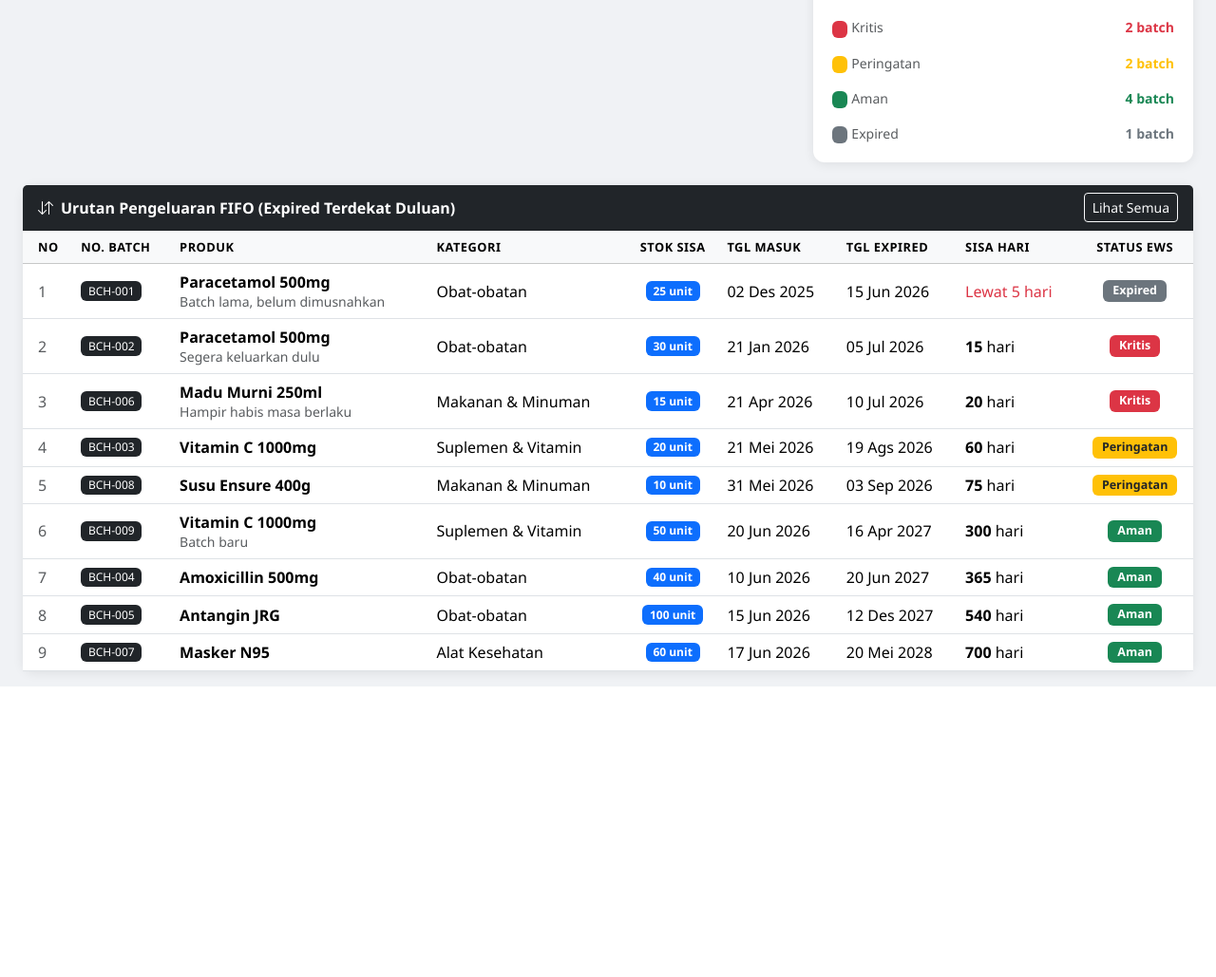
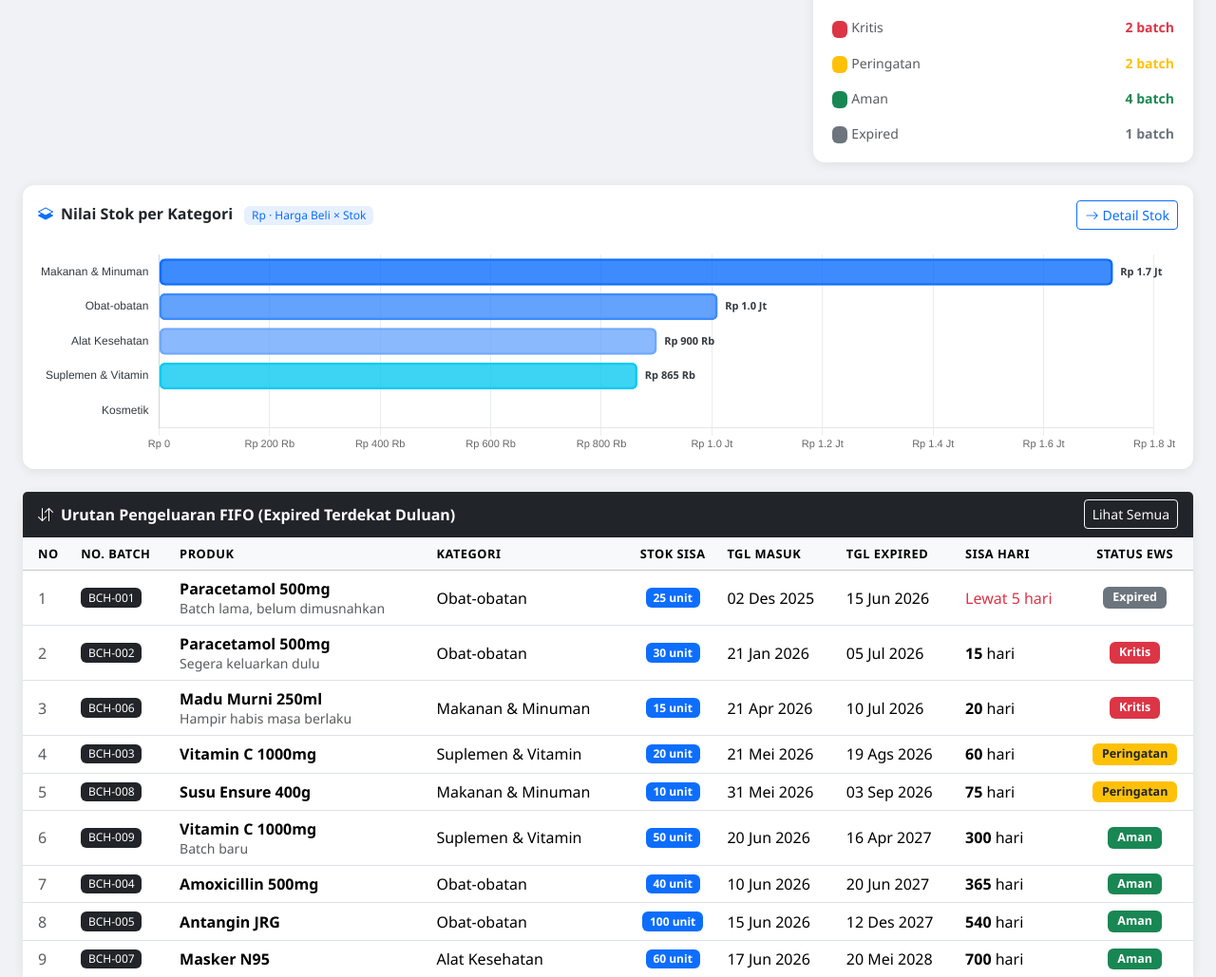
Before and after one commit to Favyrahma/inventaris-fifo, a PHP site: page /indeks.php in a window 1280 px wide. Shown: the part 715-1744 px from the top of the page at 95% size. Before the commit the page ends 1438 px from the top, so only its background shows below. Run offline with PHP 8.4, Linux system fonts and the light colour scheme; a user stored in the database is signed in; data comes from the database, SQL or seed files in the repository.

Commit message:
update indeks

```diff
--- a/indeks.php
+++ b/indeks.php
@@ -1,4 +1,4 @@
-  <?php
+<?php
   include 'koneksi.php';
   cek_login();
   $tgl = date('Y-m-d');
@@ -38,6 +38,25 @@
           JOIN transaksi tr ON dt.transaksi_id = tr.id
           WHERE DATE(tr.created_at) = '$d'"));
       $grafik_data[] = $q['t'];
+  }
+
+  // ── Grafik nilai stok per kategori ────────────────────────────────────────
+  $q_nilai_kat = mysqli_query($koneksi,
+      "SELECT k.nama_kategori,
+              COALESCE(SUM(p.stok * p.harga_beli), 0) AS nilai_stok,
+              COUNT(p.id) AS jumlah_batch
+       FROM kategori k
+       LEFT JOIN produk p ON p.kategori_id = k.id AND p.stok > 0
+       GROUP BY k.id, k.nama_kategori
+       ORDER BY nilai_stok DESC");
+
+  $kat_labels  = [];
+  $kat_nilai   = [];
+  $kat_batch   = [];
+  while ($row = mysqli_fetch_assoc($q_nilai_kat)) {
+      $kat_labels[] = "'" . addslashes($row['nama_kategori']) . "'";
+      $kat_nilai[]  = (float)$row['nilai_stok'];
+      $kat_batch[]  = (int)$row['jumlah_batch'];
   }
 
   // ── Tabel FIFO ────────────────────────────────────────────────────────────
@@ -293,6 +312,26 @@
       </div>
     </div>
 
+    <!-- ── Grafik Nilai Stok per Kategori ── -->
+    <div class="row g-3 mb-4">
+      <div class="col-12">
+        <div class="card chart-card p-3">
+          <div class="d-flex justify-content-between align-items-center mb-3">
+            <h6 class="fw-semibold mb-0">
+              <i class="bi bi-layers-half me-2 text-primary"></i>Nilai Stok per Kategori
+              <span class="badge bg-primary bg-opacity-10 text-primary fw-normal ms-2" style="font-size:.75rem">Rp · Harga Beli × Stok</span>
+            </h6>
+            <a href="laporan_stok.php" class="btn btn-outline-primary btn-sm">
+              <i class="bi bi-arrow-right me-1"></i>Detail Stok
+            </a>
+          </div>
+          <div style="position:relative; height:<?= max(160, count($kat_nilai) * 44) ?>px;">
+            <canvas id="chartNilaiKat"></canvas>
+          </div>
+        </div>
+      </div>
+    </div>
+
     <!-- Tabel FIFO -->
     <div class="card chart-card">
       <div class="card-header bg-dark text-white d-flex justify-content-between align-items-center py-2 px-3">
@@ -445,5 +484,103 @@
       }
   });
   </script>
-  </body>
+
+  <script>
+  // ── Horizontal Bar: Nilai Stok per Kategori ──────────────────────────────
+  (function () {
+    const katLabels = [<?= implode(',', $kat_labels) ?>];
+    const katNilai  = [<?= implode(',', $kat_nilai) ?>];
+    const katBatch  = [<?= implode(',', $kat_batch) ?>];
+
+    // Warna gradasi biru-ungu per bar
+    const palette = [
+      '#0d6efd','#3d8bfd','#6ea8fe','#0dcaf0','#6f42c1',
+      '#9163de','#198754','#20c997','#fd7e14','#dc3545'
+    ];
+    const bgColors = katLabels.map((_, i) => palette[i % palette.length]);
+
+    // Format rupiah ringkas
+    function fmtRp(val) {
+      if (val >= 1e9)  return 'Rp ' + (val/1e9).toFixed(1) + ' M';
+      if (val >= 1e6)  return 'Rp ' + (val/1e6).toFixed(1) + ' Jt';
+      if (val >= 1e3)  return 'Rp ' + (val/1e3).toFixed(0) + ' Rb';
+      return 'Rp ' + val.toFixed(0);
+    }
+
+    new Chart(document.getElementById('chartNilaiKat'), {
+      type: 'bar',
+      data: {
+        labels: katLabels,
+        datasets: [{
+          label: 'Nilai Stok',
+          data: katNilai,
+          backgroundColor: bgColors.map(c => c + 'cc'),
+          borderColor: bgColors,
+          borderWidth: 2,
+          borderRadius: 6,
+          borderSkipped: false,
+          barThickness: 28
+        }]
+      },
+      options: {
+        indexAxis: 'y',
+        responsive: true,
+        maintainAspectRatio: false,
+        plugins: {
+          legend: { display: false },
+          tooltip: {
+            callbacks: {
+              label: ctx => {
+                const i = ctx.dataIndex;
+                return [
+                  '  Nilai: ' + new Intl.NumberFormat('id-ID', {style:'currency', currency:'IDR', maximumFractionDigits:0}).format(ctx.parsed.x),
+                  '  Batch aktif: ' + katBatch[i] + ' batch'
+                ];
+              }
+            }
+          }
+        },
+        scales: {
+          x: {
+            beginAtZero: true,
+            ticks: {
+              callback: val => fmtRp(val),
+              font: { size: 11 }
+            },
+            grid: { color: '#e9ecef' }
+          },
+          y: {
+            ticks: { font: { size: 12 }, color: '#343a40' },
+            grid: { display: false }
+          }
+        },
+        onClick: function() {
+          window.location.href = '<?= $url_produk ?>';
+        },
+        onHover: function(event, elements) {
+          event.native.target.style.cursor = elements.length ? 'pointer' : 'default';
+        }
+      },
+      plugins: [{
+        id: 'valueLabels',
+        afterDatasetsDraw(chart) {
+          const { ctx } = chart;
+          chart.getDatasetMeta(0).data.forEach((bar, i) => {
+            const val = katNilai[i];
+            if (val <= 0) return;
+            const xPos = bar.x + 8;
+            const yPos = bar.y;
+            ctx.save();
+            ctx.fillStyle = '#343a40';
+            ctx.font = 'bold 11px Segoe UI, sans-serif';
+            ctx.textAlign = 'left';
+            ctx.textBaseline = 'middle';
+            ctx.fillText(fmtRp(val), xPos, yPos);
+            ctx.restore();
+          });
+        }
+      }]
+    });
+  })();
+  </script>
   </html>
```
